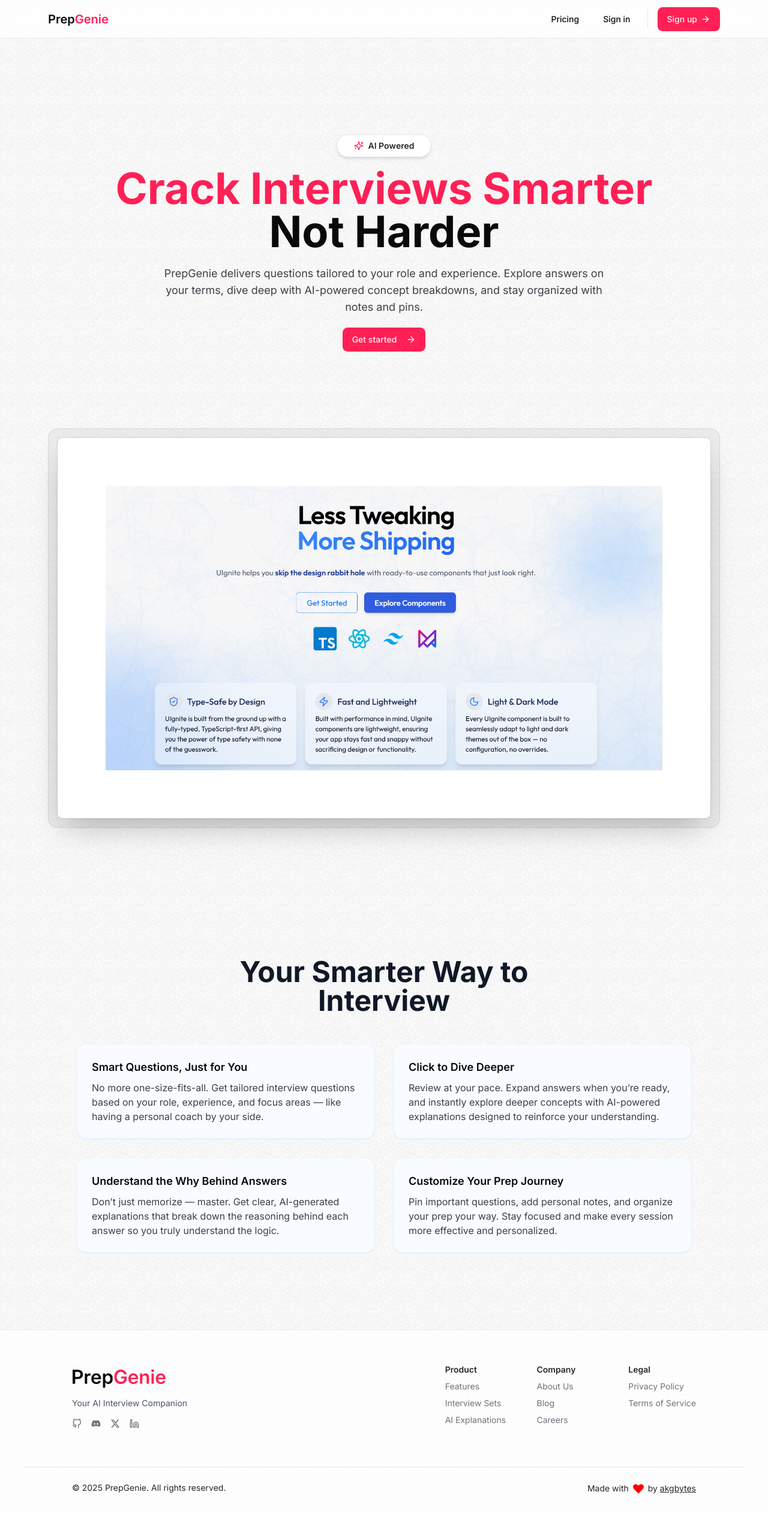
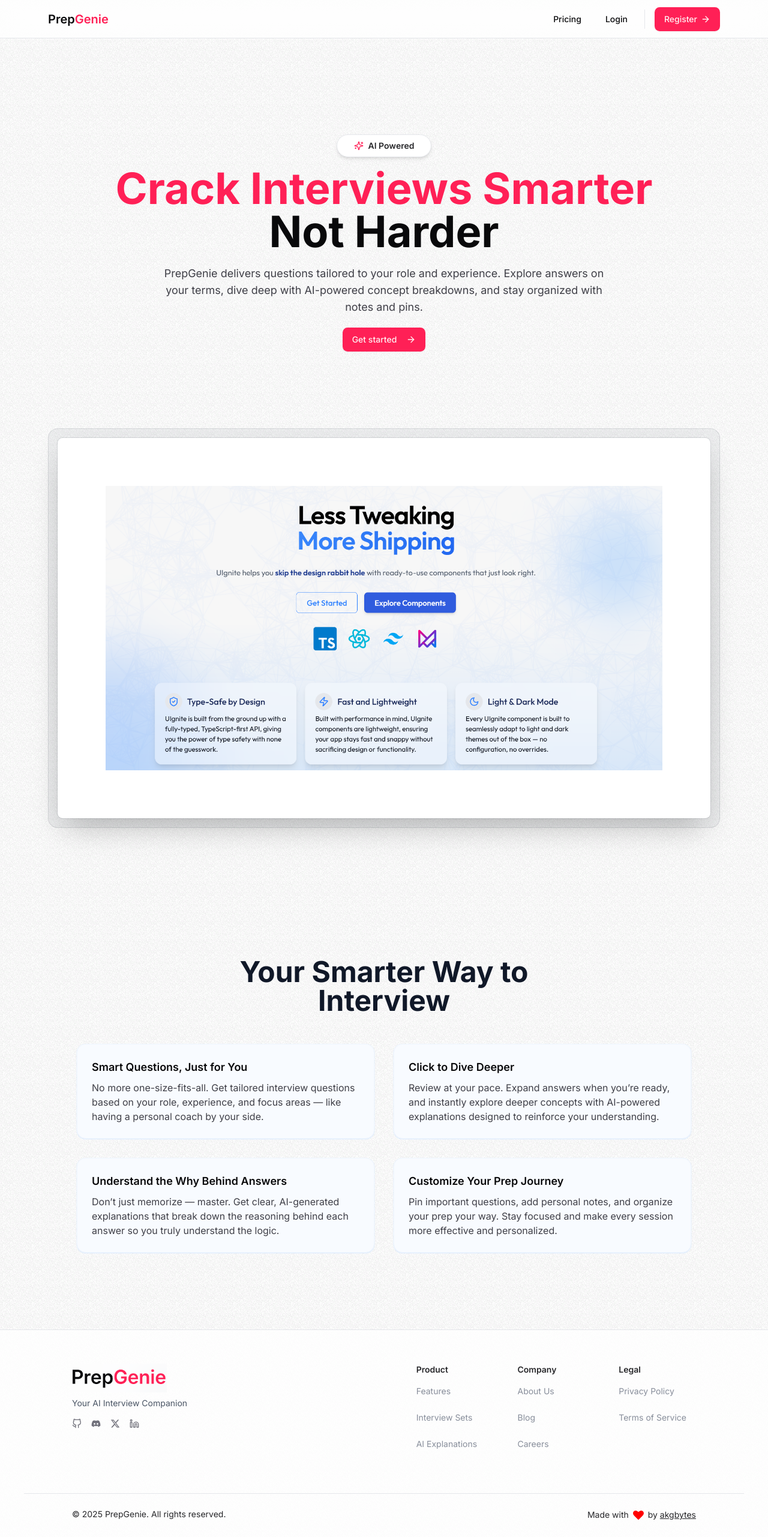
Before and after one commit to akgbytes/crackly, a React (Vite) app in the folder frontend/: page / in a window 1280 px wide. Shown: the whole page at 60% size. Before the commit the page ends 2518 px from the top, so only its background shows below. Built offline with nearby package versions, Linux system fonts and the light colour scheme.

Commit message:
feat: implement AppContext for navigation and refactor components to use context

```diff
--- a/frontend/src/components/Footer.tsx
+++ b/frontend/src/components/Footer.tsx
@@ -2,6 +2,8 @@
 import { FiGithub, FiLinkedin } from "react-icons/fi";
 import { FaXTwitter, FaDiscord } from "react-icons/fa6";
 import { Heart } from "lucide-react";
+import { useAppContext } from "../hooks/useAppContext";
+import { Button } from "./ui/button";
 
 const socialLinks: {
   icon: JSX.Element;
@@ -60,6 +62,7 @@
 ];
 
 const Footer = () => {
+  const { navigate } = useAppContext();
   return (
     <footer className="w-full  px-4 sm:px-8 md:px-10 py-6 border-t border-gray-200 bg-white/80">
       <div className="mx-auto py-8 flex flex-col gap-10 md:flex-row md:justify-between max-w-screen-xl px-2.5 md:px-20">
@@ -97,15 +100,14 @@
             <div key={title} className="flex flex-col gap-2">
               <h3 className="text-zinc-800 font-semibold">{title}</h3>
               {links.map(({ name, href }) => (
-                <a
+                <Button
+                  variant={"ghost"}
                   key={name}
-                  href={href}
-                  target="_blank"
-                  rel="noopener noreferrer"
-                  className="hover:text-primary"
+                  onClick={() => navigate(href)}
+                  className="pl-0 justify-start text-gray-500/80 font-normal hover:bg-transparent hover:text-primary"
                 >
                   {name}
-                </a>
+                </Button>
               ))}
             </div>
           ))}
--- a/frontend/src/components/Navbar.tsx
+++ b/frontend/src/components/Navbar.tsx
@@ -1,8 +1,10 @@
-import { Button, buttonVariants } from "./ui/button";
+import { useAppContext } from "../hooks/useAppContext";
+import { Button } from "./ui/button";
 import { ArrowRight } from "lucide-react";
 
 export const Navbar = () => {
   const user = false;
+  const { navigate } = useAppContext();
   return (
     <nav className="sticky z-[100] h-16 inset-x-0 top-0 w-full border-b border-gray-200 bg-white/80 backdrop-blur-lg transition-all">
       <div className="flex h-16 items-center justify-between mx-auto w-full max-w-screen-xl px-2.5 md:px-20">
@@ -13,48 +15,51 @@
         <div className="h-full flex items-center space-x-4">
           {user ? (
             <>
-              <Button size="sm" variant="ghost">
-                Sign out
+              <Button
+                onClick={() => navigate("/")}
+                size="sm"
+                variant="ghost"
+                className="cursor-pointer"
+              >
+                Logout
               </Button>
 
-              <a
-                href="/dashboard"
-                className={buttonVariants({
-                  size: "sm",
-                  className: "flex items-center gap-1",
-                })}
+              <Button
+                onClick={() => navigate("/dashboard")}
+                size="sm"
+                className="flex items-center gap-1 cursor-pointer"
               >
                 Dashboard <ArrowRight className="ml-1.5 size-4" />
-              </a>
+              </Button>
             </>
           ) : (
             <>
-              <a
-                href="/pricing"
-                className={buttonVariants({
-                  size: "sm",
-                  variant: "ghost",
-                })}
+              <Button
+                onClick={() => navigate("/pricing")}
+                size="sm"
+                variant={"ghost"}
+                className="cursor-pointer"
               >
                 Pricing
-              </a>
-              <a
-                href="/sign-in"
-                className={buttonVariants({
-                  size: "sm",
-                  variant: "ghost",
-                })}
+              </Button>
+              <Button
+                onClick={() => navigate("/login")}
+                size="sm"
+                variant={"ghost"}
+                className="cursor-pointer"
               >
-                Sign in
-              </a>
+                Login
+              </Button>
 
               <div className="h-8 w-px bg-gray-200" />
 
-              <a href="/sign-up">
-                <Button className="flex items-center gap-1.5" size={"lg"}>
-                  Sign up <ArrowRight className="" />
-                </Button>
-              </a>
+              <Button
+                onClick={() => navigate("/register")}
+                className="flex items-center gap-1.5 cursor-pointer"
+                size={"lg"}
+              >
+                Register <ArrowRight className="" />
+              </Button>
             </>
           )}
         </div>
--- /dev/null
+++ b/frontend/src/context/AppContext.tsx
@@ -0,0 +1,21 @@
+import { createContext, type FC, type ReactNode } from "react";
+import { useNavigate } from "react-router-dom";
+
+type AppContextType = {
+  navigate: ReturnType<typeof useNavigate>;
+};
+
+interface AppProviderProps {
+  children: ReactNode;
+}
+
+export const AppContext = createContext<AppContextType | undefined>(undefined);
+
+export const AppProvider: FC<AppProviderProps> = ({ children }) => {
+  const navigate = useNavigate();
+  const values = {
+    navigate,
+  };
+
+  return <AppContext.Provider value={values}> {children} </AppContext.Provider>;
+};
--- /dev/null
+++ b/frontend/src/hooks/useAppContext.ts
@@ -0,0 +1,10 @@
+import { useContext } from "react";
+import { AppContext } from "../context/AppContext";
+
+export const useAppContext = () => {
+  const context = useContext(AppContext);
+  if (!context) {
+    throw new Error("useAppContext must be used within an AppProvider");
+  }
+  return context;
+};
--- a/frontend/src/main.tsx
+++ b/frontend/src/main.tsx
@@ -3,11 +3,14 @@
 import "./index.css";
 import App from "./App.tsx";
 import { BrowserRouter } from "react-router-dom";
+import { AppProvider } from "./context/AppContext.tsx";
 
 createRoot(document.getElementById("root")!).render(
   <BrowserRouter>
-    <StrictMode>
-      <App />
-    </StrictMode>
+    <AppProvider>
+      <StrictMode>
+        <App />
+      </StrictMode>
+    </AppProvider>
   </BrowserRouter>
 );
--- a/frontend/src/pages/LandingPage.tsx
+++ b/frontend/src/pages/LandingPage.tsx
@@ -2,8 +2,10 @@
 import { Button } from "../components/ui/button";
 import { ArrowRight, Sparkles } from "lucide-react";
 import FeatureCard from "../components/FeatureCard";
+import { useAppContext } from "../hooks/useAppContext";
 
 const LandingPage = () => {
+  const { navigate } = useAppContext();
   return (
     <>
       <div className="mb-12 mt-28 sm:mt-40 flex flex-col items-center justify-center text-center h-full mx-auto w-full max-w-screen-xl px-2.5 md:px-20">
@@ -21,11 +23,13 @@
           breakdowns, and stay organized with notes and pins.
         </p>
 
-        <a href="/dashboard" target="_blank">
-          <Button size={"lg"} className="mt-5">
-            Get started <ArrowRight className="ml-2 h-5 w-5" />
-          </Button>
-        </a>
+        <Button
+          onClick={() => navigate("/dashboard")}
+          size={"lg"}
+          className="mt-5 cursor-pointer"
+        >
+          Get started <ArrowRight className="ml-2 h-5 w-5" />
+        </Button>
       </div>
 
       {/* Session Preview */}
```
Also changed, not shown: 1 other file (tests, documents, lock files or other folders).
